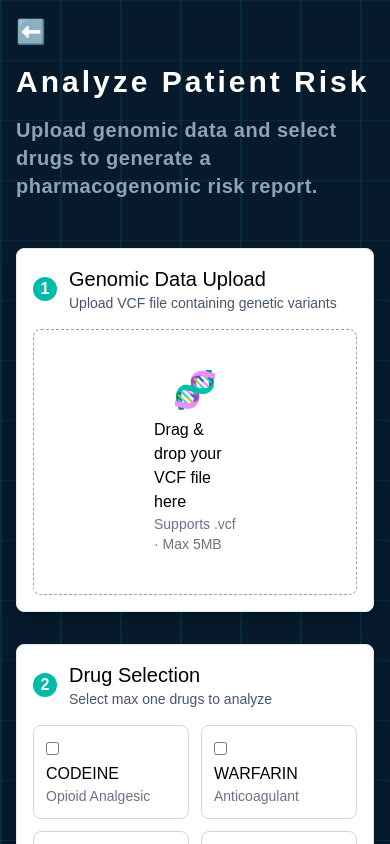
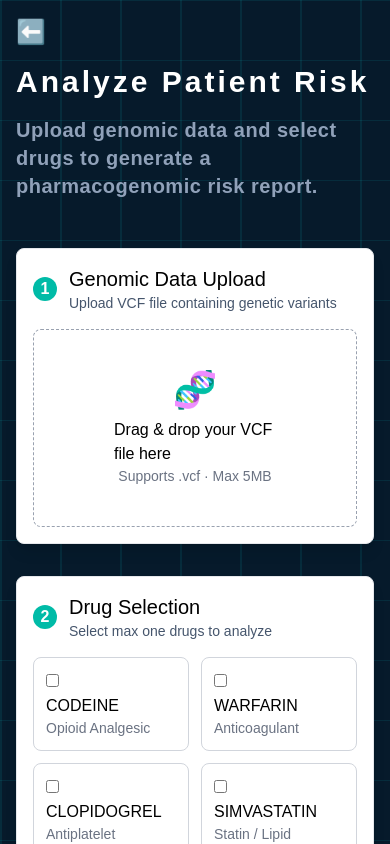
Before and after one commit to Codersintu/Pharma-Guard, a Next.js app: page /analyze in a window 390 px wide. Built offline with nearby package versions, Linux system fonts and the light colour scheme.

Commit message:
fix responsive issues

```diff
--- a/component/AnalyzeForm.tsx
+++ b/component/AnalyzeForm.tsx
@@ -70,7 +70,7 @@ export default function AnalyzeForm() {
             <form onSubmit={handleSubmit(Onsubmit)}>
                 <div className="flex flex-col md:flex-row gap-8 lg:flex-row">
                     <Card num={1} title="Genomic Data Upload" desc="Upload VCF file containing genetic variants">
-                        <label className="border border-dashed border-gray-400 rounded-lg px-30 py-10 flex flex-col items-center cursor-pointer hover:border-teal-500 hover:bg-gray-100">
+                        <label className="border border-dashed border-gray-400 rounded-lg px-20 md:px-30 py-10 flex flex-col items-center cursor-pointer hover:border-teal-500 hover:bg-gray-100">
                             <input
                                 type="file"
                                 accept=".vcf"
@@ -121,8 +121,8 @@ export default function AnalyzeForm() {
                         </div>
                     </Card>
                 </div>
-                {mutation.isPending ? <div className="w-full mt-8 flex items-center justify-center"><Loader className="animate-spin w-12 h-12" /></div> :
-                    <button disabled={mutation.isPending} type="submit" className="mt-8 w-full px-6 py-3 bg-teal-500 text-white rounded-xl hover:bg-teal-600 transition-colors cursor-pointer">
+                {mutation.isPending ? <div className="w-full flex items-center justify-center"><Loader className="animate-spin w-12 h-12" /></div> :
+                    <button disabled={mutation.isPending} type="submit" className="w-full mt-8 mb-5 px-6 py-3 bg-teal-500 text-white rounded-xl hover:bg-teal-600 transition-colors cursor-pointer">
                         Analyze Patient Risk
                     </button>
                 }
```
